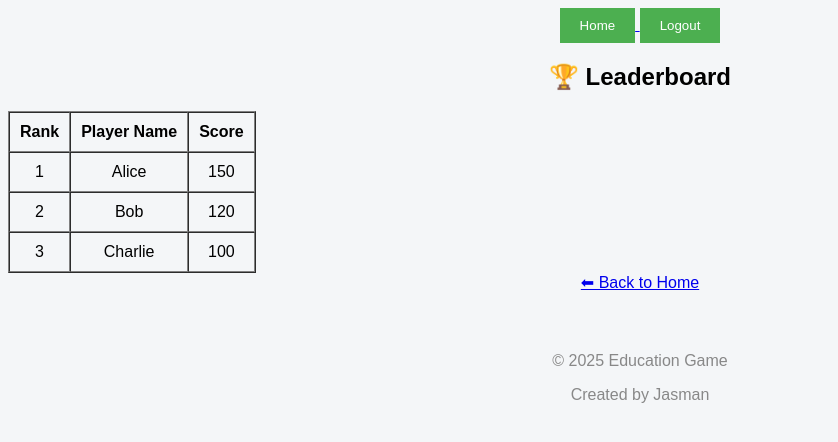
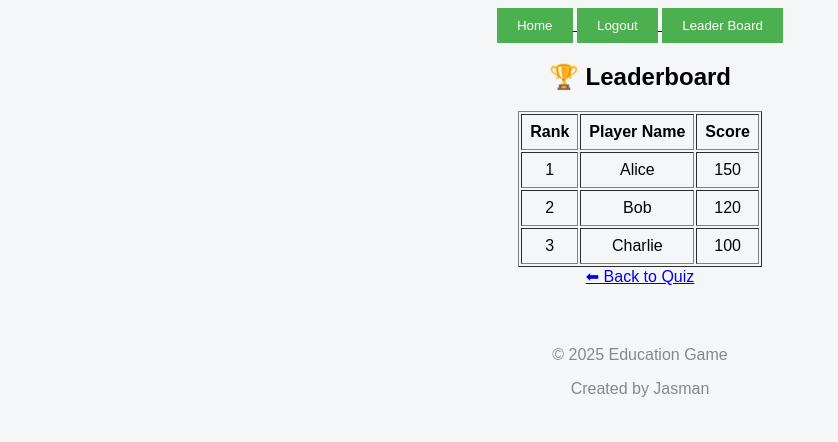
Before and after one commit to Jasman123/Python_Project_Kodland, a Flask app: page /leaderboard in a window 1280 px wide. Shown: the top 442 px of the page, without its empty margins (0-838 px from the left). Run offline with Flask 3, Linux system fonts and the light colour scheme; a user stored in the database is signed in.

Commit message:
update leader board

```diff
--- a/app.py
+++ b/app.py
@@ -37,6 +37,7 @@ quiz = {
 
 @app.route("/", methods=["GET", "POST"])
 def home():
+    session.clear()
     data_cuaca = None
     now = datetime.now()
     today = now.strftime("%A, %d %B %Y %H:%M:%S")
@@ -99,7 +100,7 @@ def login():
             session["nama"] = user.nama
 
             print("succesffuly login")
-            return redirect(url_for("home"))
+            return redirect(url_for("quiz_page"))
 
 
         else:
--- a/templates/header.html
+++ b/templates/header.html
@@ -9,6 +9,10 @@
 
         <a href="{{ url_for('logout') }}">
             <button type="button">Logout</button>
+        </a>
+
+        <a href="{{ url_for('leaderboard') }}">
+            <button type="button">Leader Board</button>
         </a>
 
     {% else %}
--- a/templates/home.html
+++ b/templates/home.html
@@ -41,10 +41,8 @@
     <h3>Malam: {{ cuaca.today.min_temp }} °C</h3>
 
 
-
     {% endif %}
 {% endif %}
 
-<a href="{{ url_for('quiz_page') }}">Mulai Quiz</a>
 
 {% endblock %}
--- a/templates/leaderboard.html
+++ b/templates/leaderboard.html
@@ -5,7 +5,7 @@
 {% block content %}
 <h2>🏆 Leaderboard</h2>
 
-<table border="1" cellpadding="10" cellspacing="0">
+<table border="1" cellpadding="8" style="margin: auto; text-align: center;">
     <thead>
         <tr>
             <th>Rank</th>
@@ -30,5 +30,5 @@
     </tbody>
 </table>
 
-<a href="{{ url_for('home') }}">⬅ Back to Home</a>
+<a href="{{ url_for('quiz_page') }}">⬅ Back to Quiz</a>
 {% endblock %}
```
